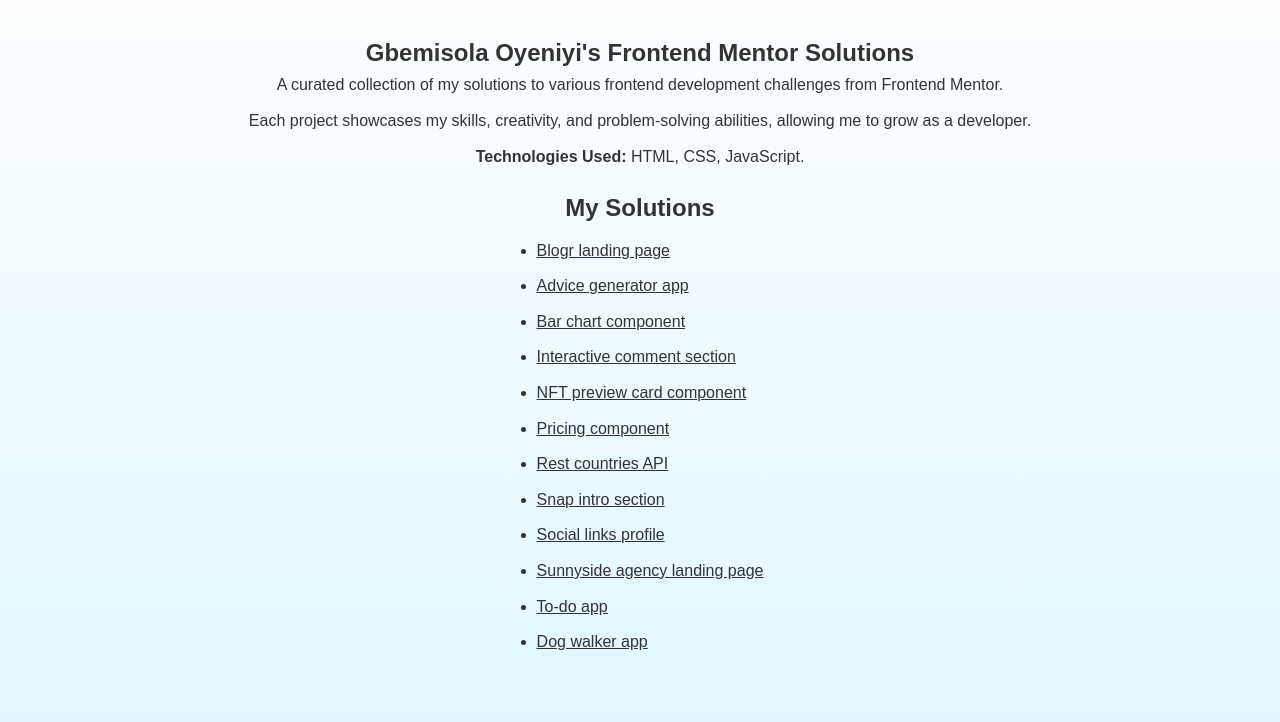
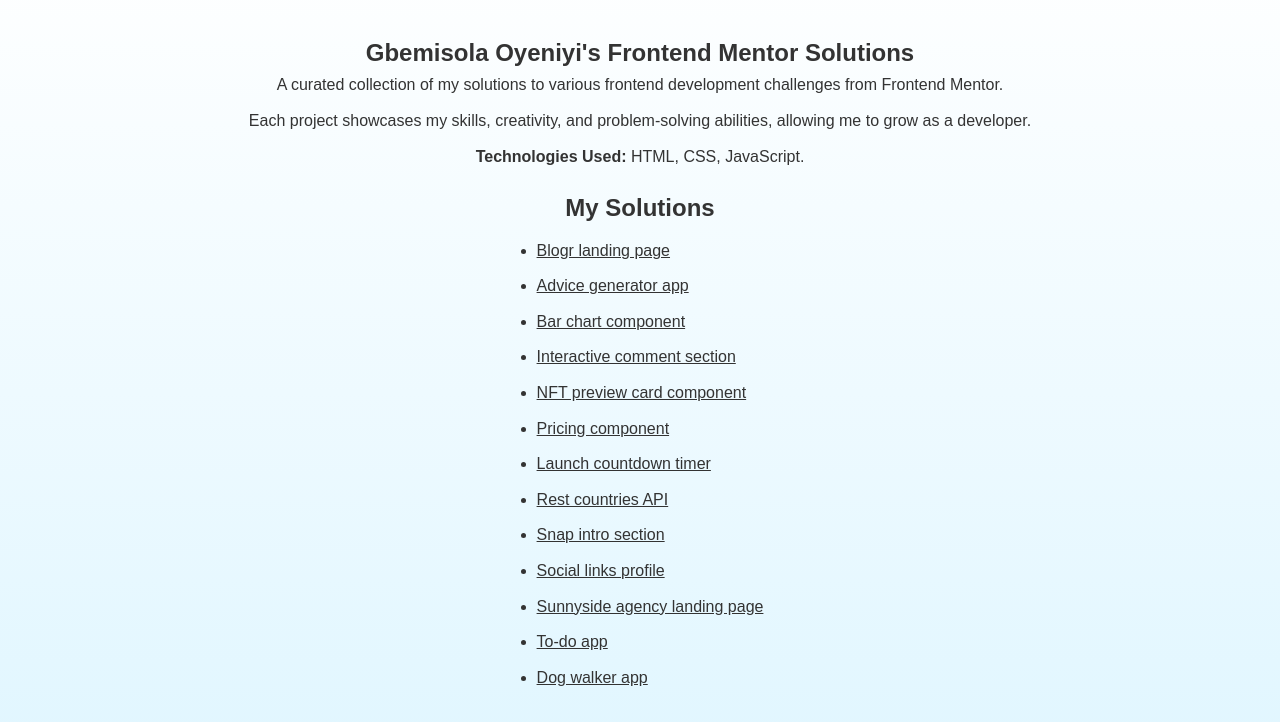
Before and after one commit to itsgbemi/frontend-mentor-projects, a plain HTML site: page index.html in a window 1280 px wide. Shown: the part 62-784 px from the top of the page. Drawn offline with Linux system fonts and the light colour scheme.

Commit message:
Update index.html

```diff
--- a/index.html
+++ b/index.html
@@ -34,7 +34,7 @@
           <li><a href="interactive-comment-section/index.html" target="_blank" rel="noopener noreferrer">Interactive comment section</a></li>
           <li><a href="nft-preview-card-component/index.html" target="_blank" rel="noopener noreferrer">NFT preview card component</a></li>
           <li><a href="pricing-component/index.html" target="_blank" rel="noopener noreferrer">Pricing component</a></li>
-
+          <li><a href="launch-countdown-timer/index.html" target="_blank" rel="noopener noreferrer">Launch countdown timer</a></li>
           <li><a href="rest-countries-api/index.html" target="_blank" rel="noopener noreferrer">Rest countries API</a></li>
            <li><a href="snap/index.html" target="_blank" rel="noopener noreferrer">Snap intro section</a></li>
           <li><a href="social-links/index.html" target="_blank" rel="noopener noreferrer">Social links profile</a></li>
```
